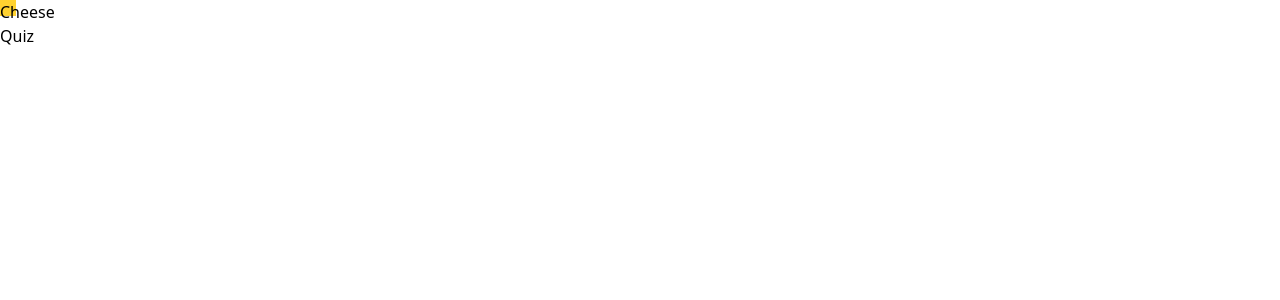
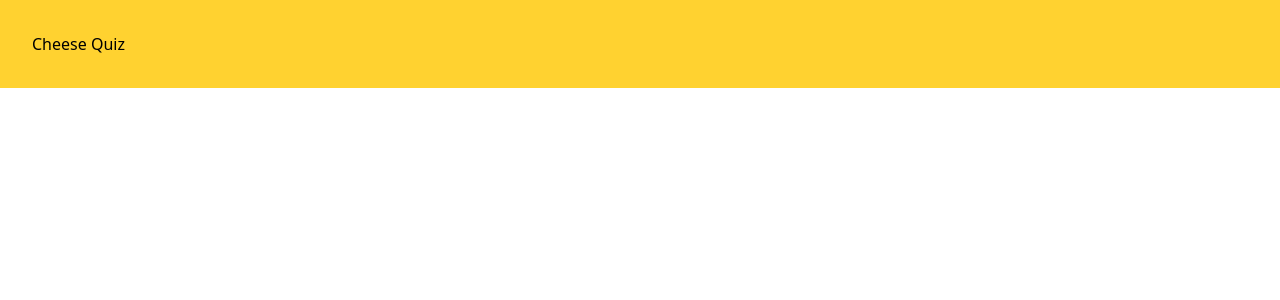
Before and after one commit to potatis-web/webdev-project, a SvelteKit app: page / in a window 1280 px wide. Shown: the top 300 px of the page. Built offline with nearby package versions, Linux system fonts and the light colour scheme.

Commit message:
.nvmrc file and minor tweak

```diff
--- a/src/routes/+page.svelte
+++ b/src/routes/+page.svelte
@@ -43,8 +43,13 @@
 
 <main>
   {#if userData.ql}
-    {#each userData.ql as quiz}
-      <div class="w-4 h-4 bg-amber-300">{quiz.name}</div>
+    {#each userData.ql as quiz (quiz.id)}
+      <div class="bg-amber-300 p-8">{quiz.name}</div>
     {/each}
   {/if}
 </main>
+<style>
+  :global(body) {
+    background-color: var(--color-gray-800);
+  }
+</style>
```
Also changed, not shown: 1 other file (tests, documents, lock files or other folders).
